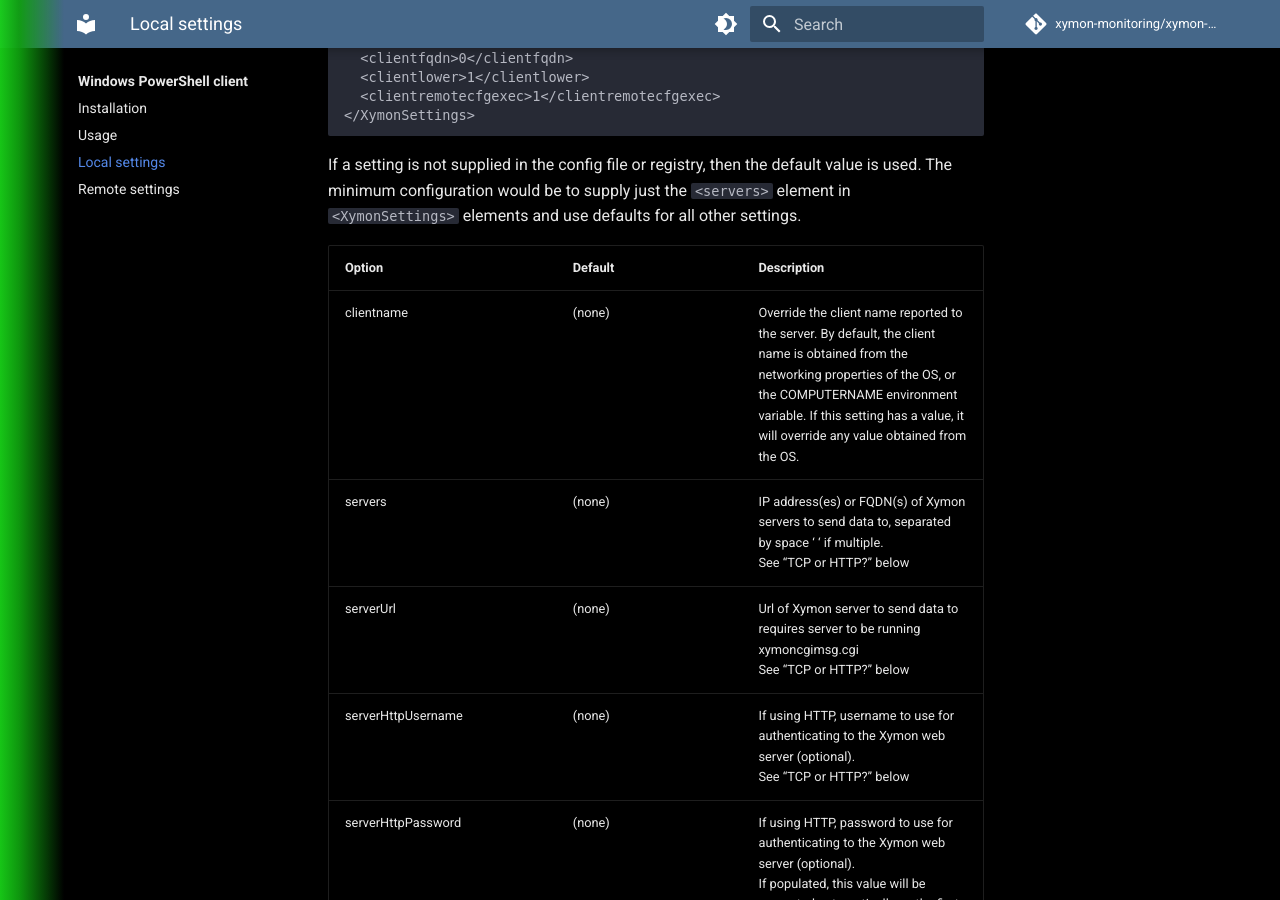
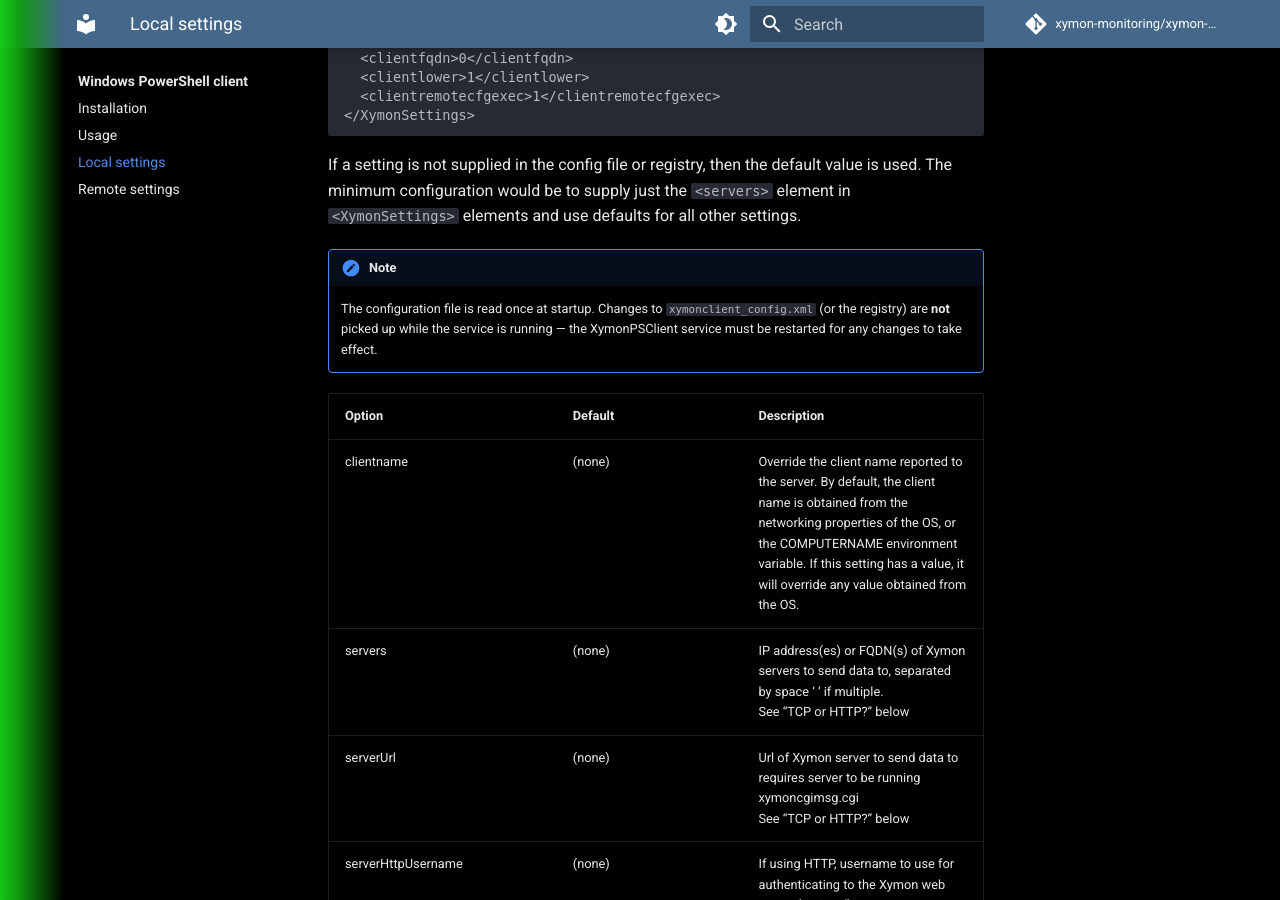
Before and after one commit to xymon-monitoring/xymon-wiki, an MkDocs documentation site: the page built from docs/clients/windows-powershell/local-settings.md, in a window 1280 px wide and 900 px high, scrolled down 652 px. Built offline with MkDocs 1.6.1 and Material for MkDocs 9.7.7, drawn with Linux system fonts in a browser that asks for light colours; comment, search, counter and statistics services are not loaded.

Commit message:
Document that config changes require a service restart
The configuration file is read once at startup; changes to
xymonclient_config.xml or registry settings are not picked up while
the service is running.

Co-Authored-By: Claude Sonnet 4.6 <noreply@anthropic.com>

````diff
--- a/docs/clients/windows-powershell/local-settings.md
+++ b/docs/clients/windows-powershell/local-settings.md
@@ -20,6 +20,9 @@ The XML file is a standard XML file comprising XML elements. An example is shown
 ```
 
 If a setting is not supplied in the config file or registry, then the default value is used. The minimum configuration would be to supply just the `<servers>` element in `<XymonSettings>` elements and use defaults for all other settings.
+
+!!! note
+    The configuration file is read once at startup. Changes to `xymonclient_config.xml` (or the registry) are **not** picked up while the service is running — the XymonPSClient service must be restarted for any changes to take effect.
 
 | Option | Default | Description |
 |--------|---------|-------------|
````
